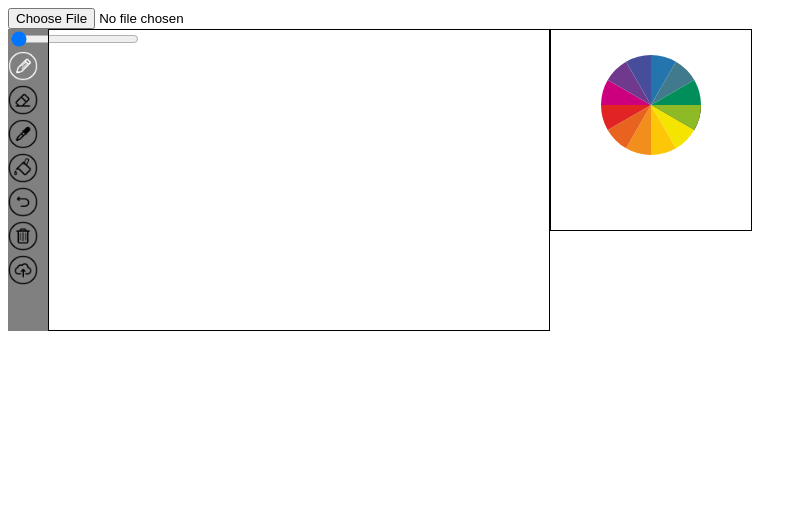
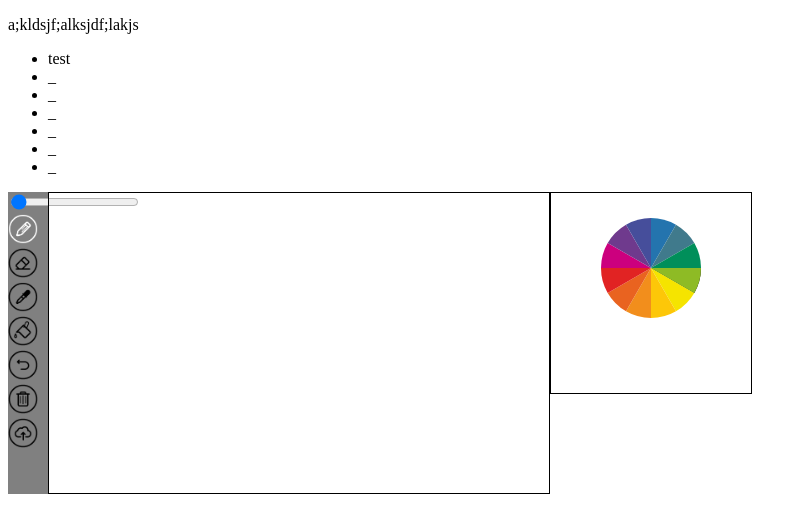
Before and after one commit to kvebox/widgets, a React (Create React App) app in the folder frontend/: page / in a window 1280 px wide. Shown: the top 532 px of the page, without its empty margins (0-807 px from the left). Built offline with nearby package versions, Linux system fonts and the light colour scheme.

Commit message:
Generate blank spaces for each character in chosen word

```diff
--- a/frontend/src/components/game/game.css
+++ b/frontend/src/components/game/game.css
@@ -0,0 +1,3 @@
+#gameContainer {
+    display: block;
+}
--- a/frontend/src/components/game/word.js
+++ b/frontend/src/components/game/word.js
@@ -1,63 +1,111 @@
 import React from 'react';
 import './game.css';
 import defaultFile from '../../input/default.txt';
+import $ from 'jquery';
 
 
 class Word extends React.Component {
     constructor(props) {
         super(props);
         this.handleFiles = this.handleFiles.bind(this);
+        this.readDefault = this.readDefault.bind(this);
+
+        this.word = '';
+        this.list = React.createRef();
+
+        this.state = {
+            guess: ''
+        };
+
+        this.setupGame = this.setupGame.bind(this);
     }
 
+    // resources for file reading: https://stackoverflow.com/questions/27522979/read-a-local-text-file-using-javascript
 
     readDefault(file){
         let rawFile = new XMLHttpRequest();
+        let returnText = '';
         rawFile.open('GET', file, false);
         rawFile.onreadystatechange = function() {
             if (rawFile.readyState === 4) {
-                if (rawFile.status === 200 || rawFile.status == 0){
+                if (rawFile.status === 200 || rawFile.status === 0){
                     var allText = rawFile.responseText;
-                    console.log(allText);
+                    returnText = allText;
                 }
             }
         };
         rawFile.send(null);
-
+        return returnText;
     }
 
+    chooseWord(){
+        let text = this.readDefault(defaultFile);
+        let divided = text.split(/\n/g);
+        return divided[(Math.floor(Math.random() * divided.length))];
+    }
+
+    // let players submit their own text files to play with
     handleFiles(e){
         let fileInput = document.getElementById('fileInput');
         // console.log(e.target[0]);
         var file = fileInput.files[0];
         var textType= /text.*/;
-        console.log(file);
 
+        if (file.type.match(textType)){
+            var reader = new FileReader();
 
-        // if (file.type.match(textType)){
-        //     var reader = new FileReader();
-
-        //     reader.onload = function(e) {
-        //         var content = reader.result;
-        //         let textByLine = content.split('\n');
-        //         alert(textByLine);
-        //     }
-        //     reader.readAsText(file);
-        // } else {
-        //     alert('File not supported');
-        // }
+            reader.onload = function(e) {
+                var content = reader.result;
+                let textByLine = content.split('\n');
+                return textByLine;
+            };
+            reader.readAsText(file);
+        } else {
+            alert('File not supported');
+        }
     }
 
+    componentDidMount(){
+        // jQuery(React.findDOMNode(this.refs.list)).setupGame();
+        this.setupGame();
+    }
+
+    setupGame(){
+        let word = this.chooseWord();
+        let list = document.getElementById('guessContainer');
+
+        for (let i = 0; i < word.length; i++) {
+            $(list).append($("<li>_</li>"));
+        }
+    }
+
+    // game(){
+    //     while (!this.win()){
+    //         guess();
+    //     }
+    // }
+
+    // win(){
+    //     if (this.word === this.state.guess) {
+    //         console.log('win');
+    //         return true;
+    //     }
+    //     return false;
+    // }
 
 
 
     render() {
         return (
-            <div>
-                {this.readDefault(defaultFile)}
+            <div id='gameContainer'>
+                {this.setupGame()}
                 <div id ='text'></div>
-                <input id='fileInput' type='file' onChange={e => this.handleFiles(e)}/>
+                <p>a;kldsjf;alksjdf;lakjs</p>
+                <ul ref={this.list} id='guessContainer'>
+                    <li>test</li>
 
-                <div id= 'output'></div>
+                </ul>
+                {/* <input id='fileInput' type='file' onChange={e => this.handleFiles(e)}/> */}
 
             </div>
         );
--- /dev/null
+++ b/frontend/src/components/main/main.css
@@ -0,0 +1,3 @@
+#mainContainer {
+
+}
--- a/frontend/src/components/main/main_page.js
+++ b/frontend/src/components/main/main_page.js
@@ -1,19 +1,15 @@
 import React from 'react';
 import Canvas from '../canvas/canvas';
 import Word from '../game/word';
+import './main.css';
 
 class MainPage extends React.Component {
 
     render() {
         return (
-            <div>
-                <header>
-                    <Word />
-                </header>
+            <div id='mainContainer'>
+                <Word />
                 <Canvas />
-                <footer>
-
-                </footer>
             </div>
         );
     }
--- a/package.json
+++ b/package.json
@@ -21,10 +21,12 @@
     "concurrently": "^4.1.0",
     "express": "^4.16.4",
     "file-system": "^2.2.2",
+    "jquery": "^3.4.1",
     "jsonwebtoken": "^8.5.1",
     "mongoose": "^5.5.7",
     "passport": "^0.4.0",
     "passport-jwt": "^4.0.0",
+    "socket.io": "^2.2.0",
     "validator": "^10.11.0"
   },
   "devDependencies": {
```
Also changed, not shown: frontend/src/components/chat/chatBoard.js (added, +23 -0 lines), frontend/src/components/chat/chat.css (added), frontend/src/components/game/game.js (added), 1 other file (tests, documents, lock files or other folders).
